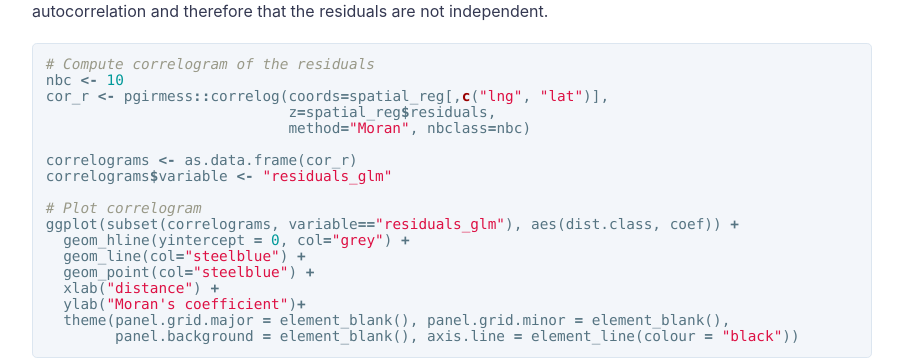
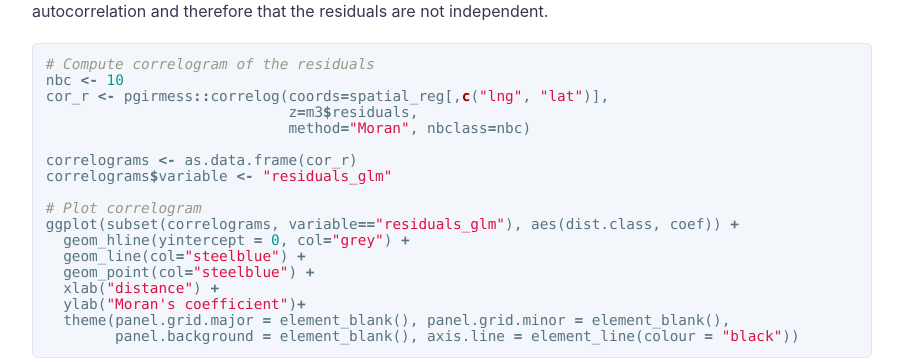
Before and after one commit to HughSt/HughSt.github.io, a Jekyll site: the page built from _posts/2017-10-11-week-6.md, in a window 1280 px wide and 900 px high, scrolled down 7770 px. Shown: the part 156-516 px from the top of the window, without its empty margins (188-1091 px from the left). Built offline with Jekyll 4.4.1, drawn with Linux system fonts in a browser that asks for light colours.

Commit message:
typo week 6

```diff
--- a/_posts/2017-10-11-week-6.md
+++ b/_posts/2017-10-11-week-6.md
@@ -215,7 +215,7 @@ therefore that the residuals are not independent.
 # Compute correlogram of the residuals
 nbc <- 10
 cor_r <- pgirmess::correlog(coords=spatial_reg[,c("lng", "lat")],
-                            z=spatial_reg$residuals,
+                            z=m3$residuals,
                             method="Moran", nbclass=nbc)
 
 correlograms <- as.data.frame(cor_r)
```
